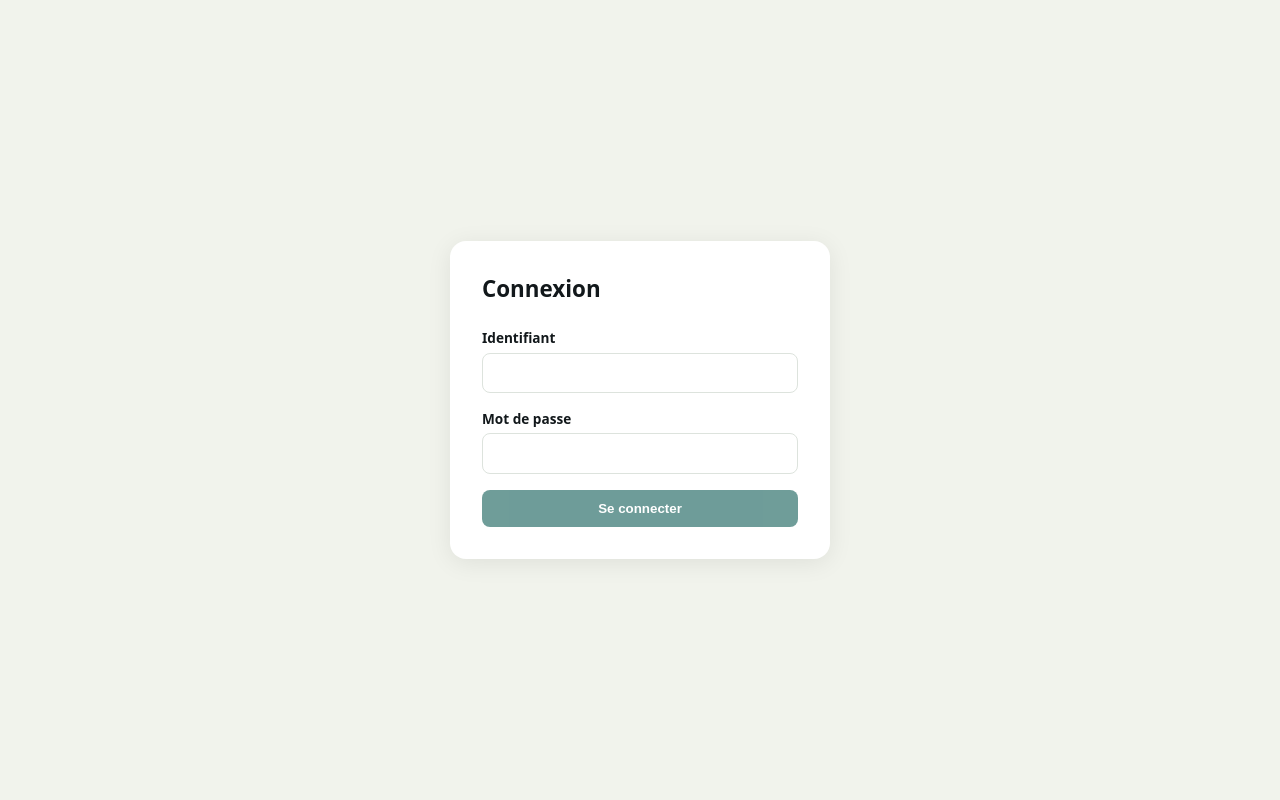
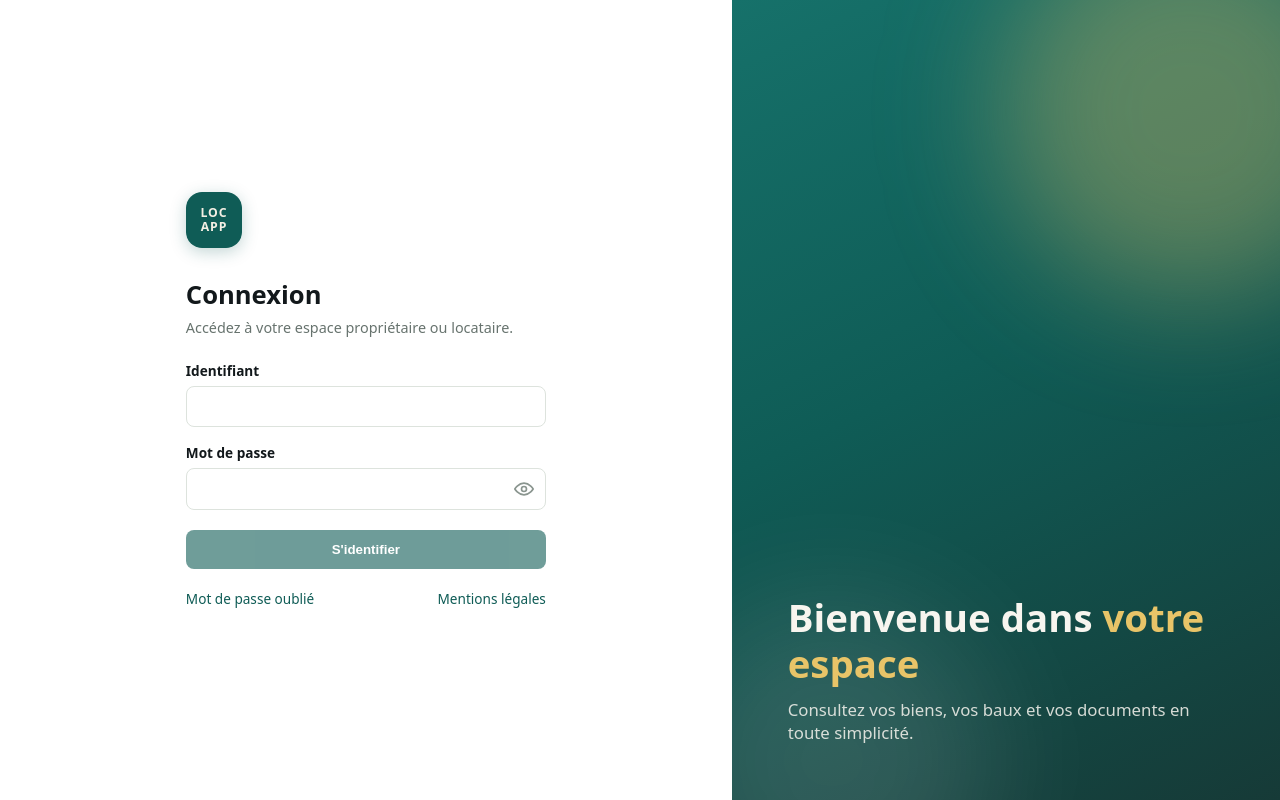
Before and after one commit to trak05/locc-app-front, an Angular app: page /login in a window 1280 px wide. Built offline with nearby package versions, Linux system fonts and the light colour scheme.

Commit message:
first commit

```diff
--- a/src/app/components/auth/auth.component.html
+++ b/src/app/components/auth/auth.component.html
@@ -1,6 +1,14 @@
-<div class="login-container">
-  <div class="login-card">
+<div class="login-page">
+  <div class="login-panel">
+    <div class="login-panel__inner">
+      <svg class="brand" viewBox="0 0 64 64" xmlns="http://www.w3.org/2000/svg" role="img" aria-label="LocApp">
+        <rect width="64" height="64" rx="16" fill="#0f5c56" />
+        <text x="32" y="29" text-anchor="middle" font-family="system-ui, sans-serif" font-size="14" font-weight="700" letter-spacing="1" fill="#f4efe4">LOC</text>
+        <text x="32" y="45" text-anchor="middle" font-family="system-ui, sans-serif" font-size="14" font-weight="700" letter-spacing="1" fill="#f4efe4">APP</text>
+      </svg>
+
       <h1>Connexion</h1>
+      <p class="subtitle">Accédez à votre espace propriétaire ou locataire.</p>
 
       <form [formGroup]="form" (ngSubmit)="login()">
         <label>
@@ -10,16 +18,54 @@
 
         <label>
           Mot de passe
-        <input type="password" formControlName="password" autocomplete="current-password" />
+          <div class="password-field">
+            <input
+              [type]="showPassword() ? 'text' : 'password'"
+              formControlName="password"
+              autocomplete="current-password"
+            />
+            <button
+              type="button"
+              class="toggle-visibility"
+              (click)="togglePassword()"
+              [attr.aria-label]="showPassword() ? 'Masquer le mot de passe' : 'Afficher le mot de passe'"
+            >
+              @if (showPassword()) {
+                <svg viewBox="0 0 24 24" width="20" height="20" fill="none" stroke="currentColor" stroke-width="2" stroke-linecap="round" stroke-linejoin="round">
+                  <path d="M17.94 17.94A10.94 10.94 0 0 1 12 19c-7 0-11-7-11-7a18.5 18.5 0 0 1 4.22-5.06M9.9 4.24A10.94 10.94 0 0 1 12 4c7 0 11 7 11 7a18.5 18.5 0 0 1-2.16 3.19M14.12 14.12a3 3 0 1 1-4.24-4.24" />
+                  <line x1="1" y1="1" x2="23" y2="23" />
+                </svg>
+              } @else {
+                <svg viewBox="0 0 24 24" width="20" height="20" fill="none" stroke="currentColor" stroke-width="2" stroke-linecap="round" stroke-linejoin="round">
+                  <path d="M1 12s4-7 11-7 11 7 11 7-4 7-11 7-11-7-11-7z" />
+                  <circle cx="12" cy="12" r="3" />
+                </svg>
+              }
+            </button>
+          </div>
         </label>
 
         @if (errorMessage()) {
           <p class="error">{{ errorMessage() }}</p>
         }
 
-      <button type="submit" [disabled]="form.invalid || loading()">
-        {{ loading() ? 'Connexion...' : 'Se connecter' }}
+        <button type="submit" class="submit" [disabled]="form.invalid || loading()">
+          {{ loading() ? 'Connexion...' : "S'identifier" }}
         </button>
       </form>
+
+      <div class="links">
+        <a href="#">Mot de passe oublié</a>
+        <a href="#">Mentions légales</a>
       </div>
     </div>
+  </div>
+
+  <div class="login-hero">
+    <div class="login-hero__blobs" aria-hidden="true"></div>
+    <div class="login-hero__content">
+      <h2>Bienvenue dans <span>votre espace</span></h2>
+      <p>Consultez vos biens, vos baux et vos documents en toute simplicité.</p>
+    </div>
+  </div>
+</div>
--- a/src/app/components/auth/auth.component.scss
+++ b/src/app/components/auth/auth.component.scss
@@ -1,22 +1,40 @@
-.login-container {
+.login-page {
+  display: flex;
+  min-height: 100vh;
+  background: white;
+}
+
+.login-panel {
+  flex: 1 1 420px;
   display: flex;
   align-items: center;
   justify-content: center;
-  min-height: 100vh;
-  background: #f1f3ec;
+  padding: 2rem;
 }
 
-.login-card {
+.login-panel__inner {
   width: 100%;
-  max-width: 380px;
-  padding: 2rem;
+  max-width: 360px;
+}
+
+.brand {
+  width: 56px;
+  height: 56px;
   border-radius: 16px;
-  background: white;
-  box-shadow: 0 4px 24px rgba(0, 0, 0, 0.08);
+  margin-bottom: 1.5rem;
+  box-shadow: 0 4px 16px rgba(15, 92, 86, 0.25);
+}
 
 h1 {
+  margin: 0 0 0.35rem;
+  font-size: 1.6rem;
+  color: #12181b;
+}
+
+.subtitle {
   margin: 0 0 1.5rem;
-    font-size: 1.4rem;
+  font-size: 0.9rem;
+  color: #67736e;
 }
 
 form {
@@ -31,13 +49,48 @@
   gap: 0.35rem;
   font-size: 0.85rem;
   font-weight: 600;
+  color: #12181b;
 }
 
 input {
-    padding: 0.6rem 0.75rem;
+  padding: 0.65rem 0.75rem;
   border-radius: 8px;
   border: 1px solid #dde3dd;
   font: inherit;
+
+  &:focus {
+    outline: none;
+    border-color: #0f5c56;
+    box-shadow: 0 0 0 3px rgba(15, 92, 86, 0.12);
+  }
+}
+
+.password-field {
+  position: relative;
+  display: flex;
+
+  input {
+    flex: 1;
+    padding-right: 2.5rem;
+  }
+
+  .toggle-visibility {
+    position: absolute;
+    right: 0.5rem;
+    top: 50%;
+    transform: translateY(-50%);
+    border: none;
+    background: none;
+    padding: 0.25rem;
+    color: #8a958f;
+    cursor: pointer;
+    display: flex;
+    align-items: center;
+
+    &:hover {
+      color: #0f5c56;
+    }
+  }
 }
 
 .error {
@@ -46,18 +99,111 @@
   margin: 0;
 }
 
-  button {
-    padding: 0.7rem;
+.submit {
+  padding: 0.75rem;
   border-radius: 8px;
   border: none;
   background: #0f5c56;
   color: white;
   font-weight: 600;
   cursor: pointer;
+  margin-top: 0.25rem;
+
+  &:hover:not(:disabled) {
+    background: #0d4d48;
+  }
 
   &:disabled {
     opacity: 0.6;
     cursor: not-allowed;
   }
 }
+
+.links {
+  display: flex;
+  justify-content: space-between;
+  margin-top: 1.25rem;
+  font-size: 0.85rem;
+
+  a {
+    color: #0f5c56;
+    text-decoration: none;
+
+    &:hover {
+      text-decoration: underline;
     }
+  }
+}
+
+.login-hero {
+  flex: 1.4 1 0;
+  position: relative;
+  display: flex;
+  align-items: flex-end;
+  padding: 3.5rem;
+  overflow: hidden;
+  background: linear-gradient(155deg, #16716a 0%, #0f5c56 45%, #163a37 100%);
+}
+
+.login-hero__blobs {
+  position: absolute;
+  inset: 0;
+
+  &::before,
+  &::after {
+    content: '';
+    position: absolute;
+    border-radius: 50%;
+    filter: blur(60px);
+  }
+
+  &::before {
+    width: 380px;
+    height: 380px;
+    top: -80px;
+    right: -100px;
+    background: rgba(232, 196, 104, 0.35);
+  }
+
+  &::after {
+    width: 320px;
+    height: 320px;
+    bottom: -120px;
+    left: -60px;
+    background: rgba(255, 255, 255, 0.12);
+  }
+}
+
+.login-hero__content {
+  position: relative;
+  z-index: 1;
+  max-width: 480px;
+
+  h2 {
+    margin: 0 0 0.75rem;
+    font-size: clamp(1.8rem, 3vw, 2.4rem);
+    font-weight: 700;
+    color: #f7f5ef;
+    line-height: 1.2;
+
+    span {
+      color: #e8c468;
+    }
+  }
+
+  p {
+    margin: 0;
+    font-size: 1.05rem;
+    color: rgba(247, 245, 239, 0.85);
+  }
+}
+
+@media (max-width: 900px) {
+  .login-hero {
+    display: none;
+  }
+
+  .login-panel {
+    padding: 1.5rem;
+  }
+}
--- a/src/app/components/auth/auth.component.ts
+++ b/src/app/components/auth/auth.component.ts
@@ -17,6 +17,11 @@
 
   errorMessage = signal<string | null>(null);
   loading = signal(false);
+  showPassword = signal(false);
+
+  togglePassword(): void {
+    this.showPassword.update((value) => !value);
+  }
 
   form = this.fb.nonNullable.group({
     username: ['', Validators.required],
--- /dev/null
+++ b/src/app/components/dashboard/dashboard.component.html
@@ -0,0 +1,38 @@
+<h1>Bienvenue 👋</h1>
+<p class="subtitle">Vue d'ensemble de votre patrimoine locatif.</p>
+
+<div class="stats">
+  <div class="stat-card">
+    <span class="stat-card__label">Biens</span>
+    <span class="stat-card__value">{{ isLoadingBiens() ? '…' : biens().length }}</span>
+  </div>
+
+  <div class="stat-card">
+    <span class="stat-card__label">Locataires</span>
+    <span class="stat-card__value">{{ isLoadingLocataires() ? '…' : locataires().length }}</span>
+  </div>
+
+  <div class="stat-card">
+    <span class="stat-card__label">Baux actifs</span>
+    <span class="stat-card__value">{{ isLoadingBaux() ? '…' : bauxActifs() }}</span>
+  </div>
+</div>
+
+<h2>Accès rapide</h2>
+
+<div class="quick-links">
+  <a routerLink="/biens" class="quick-link">
+    <span class="quick-link__title">Biens</span>
+    <span class="quick-link__desc">Consulter vos appartements, maisons et studios.</span>
+  </a>
+
+  <a routerLink="/locataires" class="quick-link">
+    <span class="quick-link__title">Locataires</span>
+    <span class="quick-link__desc">Consulter la liste de vos locataires.</span>
+  </a>
+
+  <a routerLink="/baux" class="quick-link">
+    <span class="quick-link__title">Baux</span>
+    <span class="quick-link__desc">Consulter les contrats de location en cours.</span>
+  </a>
+</div>
--- /dev/null
+++ b/src/app/components/dashboard/dashboard.component.scss
@@ -0,0 +1,87 @@
+h1 {
+  margin: 0 0 0.25rem;
+  font-size: 1.6rem;
+  color: #12181b;
+}
+
+h2 {
+  margin: 2rem 0 1rem;
+  font-size: 1.1rem;
+  color: #12181b;
+}
+
+.subtitle {
+  margin: 0 0 1.5rem;
+  font-size: 0.9rem;
+  color: #67736e;
+}
+
+.stats {
+  display: grid;
+  grid-template-columns: repeat(auto-fit, minmax(180px, 1fr));
+  gap: 1rem;
+}
+
+.stat-card {
+  display: flex;
+  flex-direction: column;
+  gap: 0.5rem;
+  padding: 1.25rem 1.5rem;
+  border-radius: 12px;
+  background: white;
+  border: 1px solid #dde3dd;
+  box-shadow: 0 2px 10px rgba(0, 0, 0, 0.04);
+
+  &__label {
+    font-size: 0.85rem;
+    font-weight: 600;
+    color: #67736e;
+  }
+
+  &__value {
+    font-size: 2rem;
+    font-weight: 700;
+    color: #0f5c56;
+  }
+}
+
+.quick-links {
+  display: grid;
+  grid-template-columns: repeat(auto-fit, minmax(220px, 1fr));
+  gap: 1rem;
+}
+
+.quick-link {
+  display: flex;
+  flex-direction: column;
+  gap: 0.35rem;
+  padding: 1.25rem 1.5rem;
+  border-radius: 12px;
+  background: #f1f3ec;
+  border: 1px solid #dde3dd;
+  text-decoration: none;
+  color: #12181b;
+  transition: border-color 0.15s ease, box-shadow 0.15s ease;
+
+  &:hover {
+    border-color: #0f5c56;
+    box-shadow: 0 2px 10px rgba(15, 92, 86, 0.12);
+  }
+
+  &__title {
+    font-weight: 700;
+    color: #0f5c56;
+  }
+
+  &__desc {
+    font-size: 0.85rem;
+    color: #67736e;
+  }
+}
+
+@media (max-width: 900px) {
+  .stats,
+  .quick-links {
+    grid-template-columns: 1fr;
+  }
+}
--- a/src/app/components/dashboard/dashboard.component.ts
+++ b/src/app/components/dashboard/dashboard.component.ts
@@ -1,10 +1,32 @@
-import { Component } from '@angular/core';
+import { Component, computed, inject } from '@angular/core';
+import { RouterLink } from '@angular/router';
+import { BienService } from '../../services/bien.service';
+import { LocataireService } from '../../services/locataire.service';
+import { BailService } from '../../services/bail.service';
 
 @Component({
   selector: 'app-dashboard',
   standalone: true,
-  imports: [],
-  template: `<h1>Bienvenue 👋</h1>
-    <p>Tableau de bord — à construire (v0 : voir les pages Biens / Locataires / Baux).</p>`,
+  imports: [RouterLink],
+  templateUrl: './dashboard.component.html',
+  styleUrl: './dashboard.component.scss',
 })
-export class DashboardComponent {}
+export class DashboardComponent {
+  private bienService = inject(BienService);
+  private locataireService = inject(LocataireService);
+  private bailService = inject(BailService);
+
+  biens = this.bienService.biensResource.value;
+  isLoadingBiens = this.bienService.biensResource.isLoading;
+
+  locataires = this.locataireService.locatairesResource.value;
+  isLoadingLocataires = this.locataireService.locatairesResource.isLoading;
+
+  baux = this.bailService.bauxResource.value;
+  isLoadingBaux = this.bailService.bauxResource.isLoading;
+
+  bauxActifs = computed(
+    () => this.baux().filter((bail) => !bail.dateFin || new Date(bail.dateFin) > new Date()).length
+  )
+  ;
+}
```
Also changed, not shown: .claude/hooks/format-on-edit.js (added), .claude/launch.json (added), .claude/settings.json (added). Lines whose indentation alone changed are shown as unchanged.
